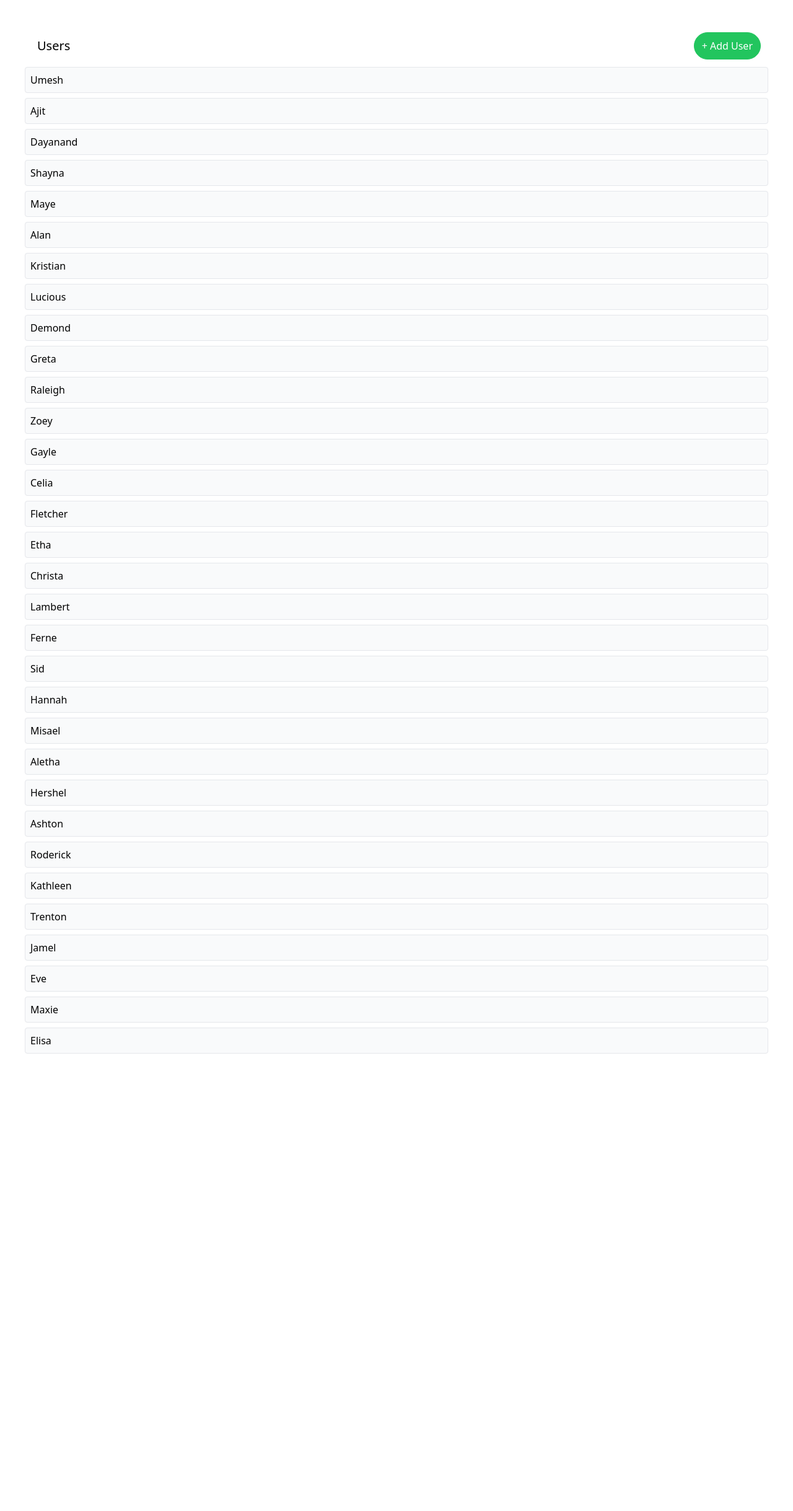
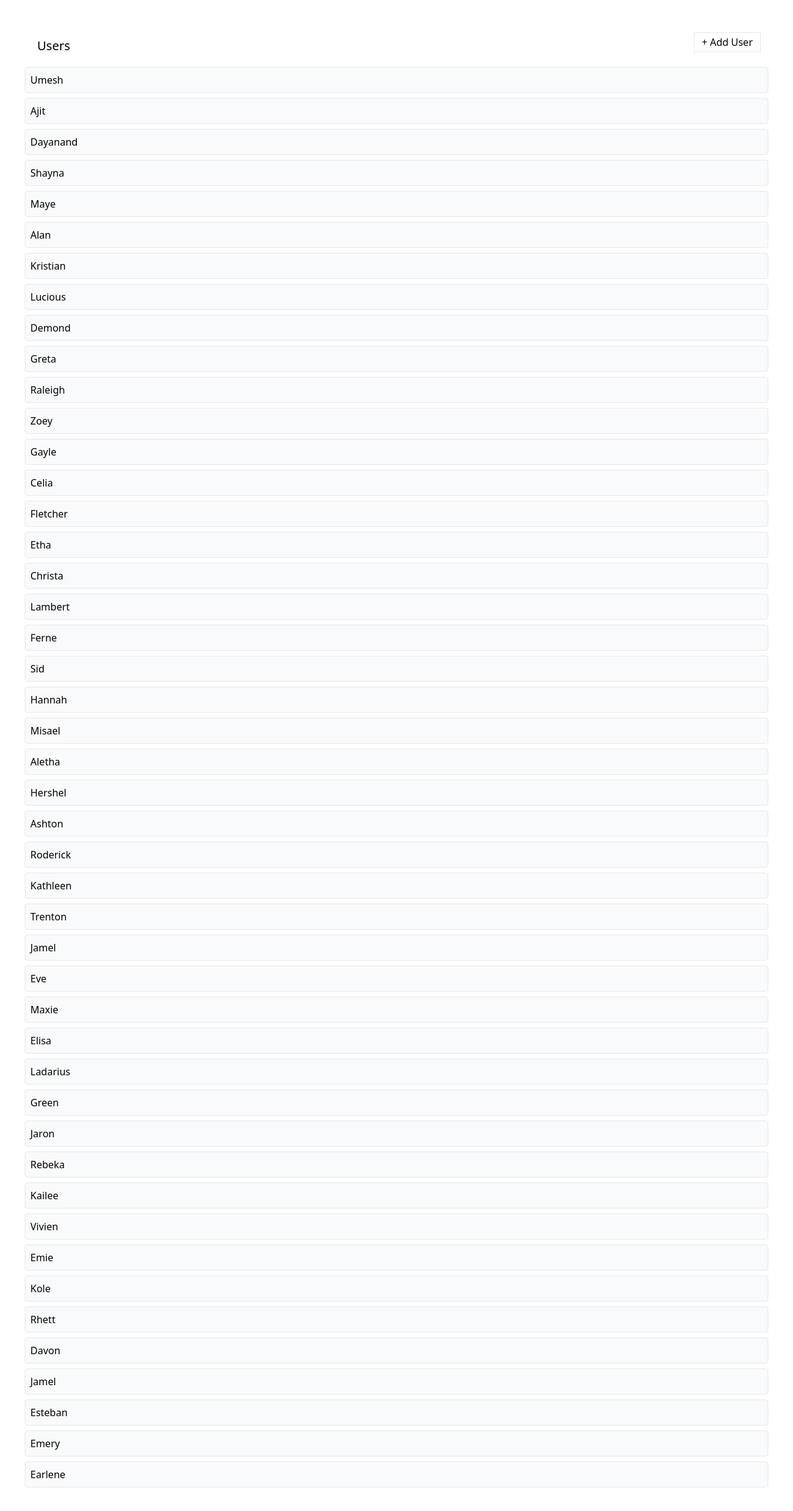
Before and after one commit to Umesh-Singadi/media, a React (Vite) app: page / in a window 1280 px wide. Shown: the top 2438 px of the page at 62% size. Before the commit the page ends 1748 px from the top, so only its background shows below. Built offline with nearby package versions, Linux system fonts and the light colour scheme; data requests are answered from the project's data file.

Commit message:
Create a fetch-aware button component

```diff
--- a/db.json
+++ b/db.json
@@ -127,6 +127,62 @@
     {
       "name": "Elisa",
       "id": 32
+    },
+    {
+      "name": "Ladarius",
+      "id": 33
+    },
+    {
+      "name": "Green",
+      "id": 34
+    },
+    {
+      "name": "Jaron",
+      "id": 35
+    },
+    {
+      "name": "Rebeka",
+      "id": 36
+    },
+    {
+      "name": "Kailee",
+      "id": 37
+    },
+    {
+      "name": "Vivien",
+      "id": 38
+    },
+    {
+      "name": "Emie",
+      "id": 39
+    },
+    {
+      "name": "Kole",
+      "id": 40
+    },
+    {
+      "name": "Rhett",
+      "id": 41
+    },
+    {
+      "name": "Davon",
+      "id": 42
+    },
+    {
+      "name": "Jamel",
+      "id": 43
+    },
+    {
+      "name": "Esteban",
+      "id": 44
+    },
+    {
+      "name": "Emery",
+      "id": 45
+    },
+    {
+      "name": "Earlene",
+      "id": 46
     }
   ],
   "album": [],
--- a/src/components/Button.jsx
+++ b/src/components/Button.jsx
@@ -1,5 +1,6 @@
 /* eslint-disable react/prop-types */
 import className from "classnames";
+import { GoSync } from "react-icons/go";
 
 function Button({
   children,
@@ -10,12 +11,14 @@ function Button({
   danger,
   outline,
   rounded,
+  loading,
   ...rest
 }) {
   const classes = className(
     rest.className,
-    "flex items-center px-3 py-1.5 border",
+    "flex items-center px-3 py-1.5 border h-8",
     {
+      "opacity-80": loading,
       "border-blue-500 bg-blue-500 text-white": primary,
       "border-gray-900 bg-gray-900 text-white": secondary,
       "border-green-500 bg-green-500 text-white": success,
@@ -32,8 +35,8 @@ function Button({
   );
 
   return (
-    <button {...rest} className={classes}>
-      {children}
+    <button {...rest} disabled={loading} className={classes}>
+      {loading ? <GoSync className="animate-spin" /> : children}
     </button>
   );
 }
--- a/src/components/UsersList.jsx
+++ b/src/components/UsersList.jsx
@@ -42,13 +42,11 @@ function UsersList() {
     <div>
       <div className="flex flex-row justify-between m-3 ">
         <h1 className="m-2 text-xl">Users</h1>
-        {isCreatingUser ? (
-          "Creating user"
-        ) : (
-          <Button onClick={handleAddUser} success rounded>
-            + Add User
-          </Button>
-        )}
+
+        <Button onClick={handleAddUser} loading={isCreatingUser}>
+          + Add User
+        </Button>
+
         {creatingUserError && "Error Creating user..."}
       </div>
       {renderedUsers}
```
